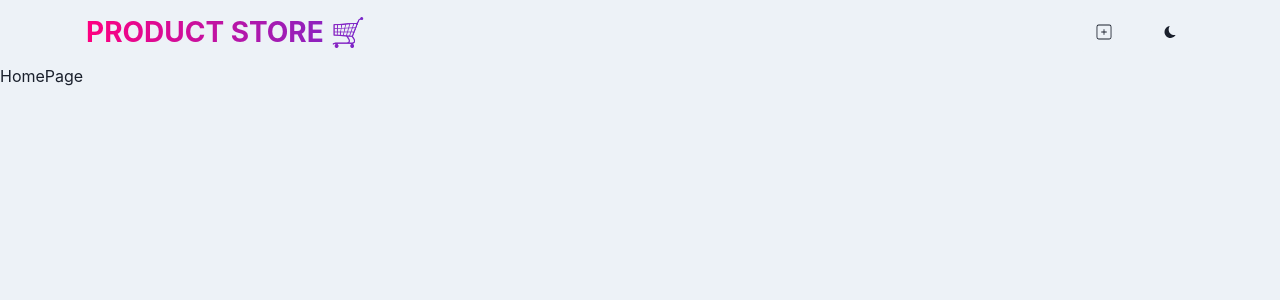
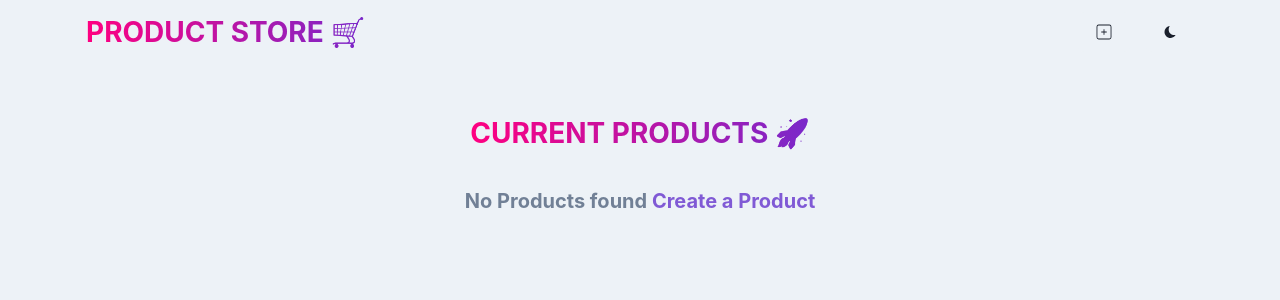
Before and after one commit to mMagdzik/ProductStore, a React (Vite) app in the folder frontend/: page / in a window 1280 px wide. Shown: the top 300 px of the page. Built offline with nearby package versions, Linux system fonts and the light colour scheme.

Commit message:
HopoePage -> No found Info

```diff
--- a/frontend/src/pages/HomePage.jsx
+++ b/frontend/src/pages/HomePage.jsx
@@ -1,9 +1,42 @@
-import React from 'react'
+import { Container, VStack, Text } from "@chakra-ui/react";
+import { SimpleGrid } from "@chakra-ui/react";
+import { Link } from "react-router-dom";
 
 const HomePage = () => {
   return (
-    <div>HomePage</div>
-  )
-}
+    <Container maxW={"container.xl"} py={12}>
+      <VStack spacing={8}>
+        <Text
+          bgGradient={"linear(to-l, #7928CA, #FF0080)"}
+          bgClip={"text"}
+          fontSize={{ base: "22", sm: "28" }}
+          fontWeight={"bold"}
+          textTransform={"uppercase"}
+          textAlign={"center"}
+        >
+          Current Products 🚀
+        </Text>
+        <Text
+          fontSize="xl"
+          textAlign={"center"}
+          fontWeight="bold"
+          color="gray.500"
+        >
+          No Products found{" "}
+          <Link to={"/create"}>
+            <Text
+              as="span"
+              color="purple.500"
+              _hover={{ textDecoration: "underline" }}
+            >
+              Create a Product
+            </Text>
+          </Link>
+        </Text>
+        <SimpleGrid></SimpleGrid>
+      </VStack>
+    </Container>
+  );
+};
 
-export default HomePage
+export default HomePage;
--- a/frontend/src/store/product.js
+++ b/frontend/src/store/product.js
@@ -5,18 +5,20 @@
   products: [],
   setProducts: (products) => set({ products }),
   createProduct: async (newProduct) => {
-        if( !newProduct.name || !newProduct.price || !newProduct.image) {
-            return { success: false, message:"Please fill in all fields" }
+    if (!newProduct.name || !newProduct.price || !newProduct.image) {
+      return { success: false, message: "Please fill in all fields" };
     }
+
     const res = await fetch("/api/products", {
       method: "POST",
-            headers:{
-                "Content-Type":"application/json"
+      headers: {
+        "Content-Type": "application/json",
       },
-            body: JSON.stringify(newProduct)
-        })
-        const data = await res.json();
-        set((state) => ({products:[ ...state.products, data.data ]}))
-        return { success: true, message:"Product crerated successfully" }
-    }
-}))
+      body: JSON.stringify(newProduct),
+    });
+    const data = await res.json();  //zamiana odp na obiekt
+    set((state) => ({ products: [...state.products, data.data] }));
+
+    return { success: true, message: "Product crerated successfully" };
+  },
+}));
```
Lines whose indentation alone changed are shown as unchanged.
